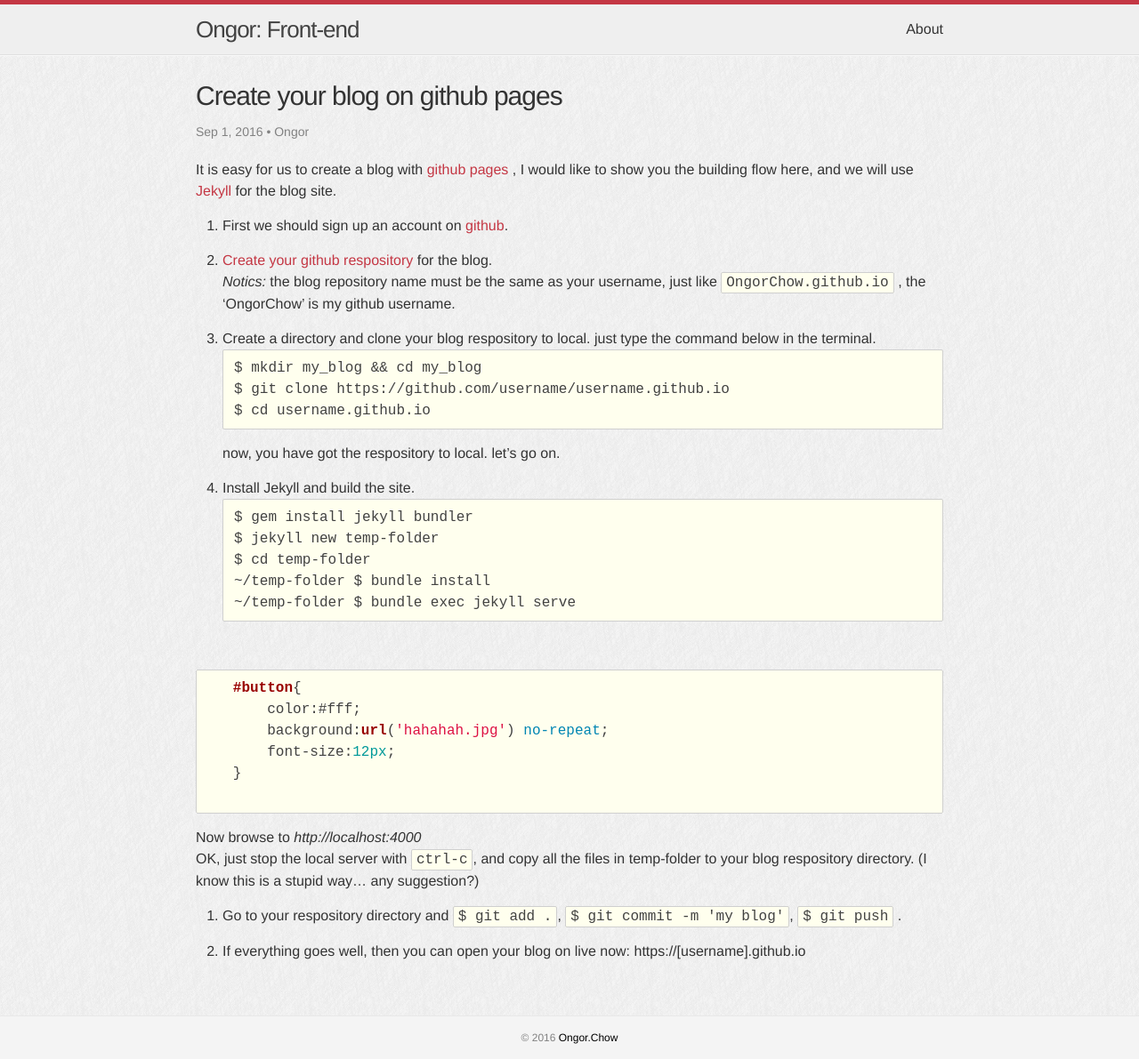
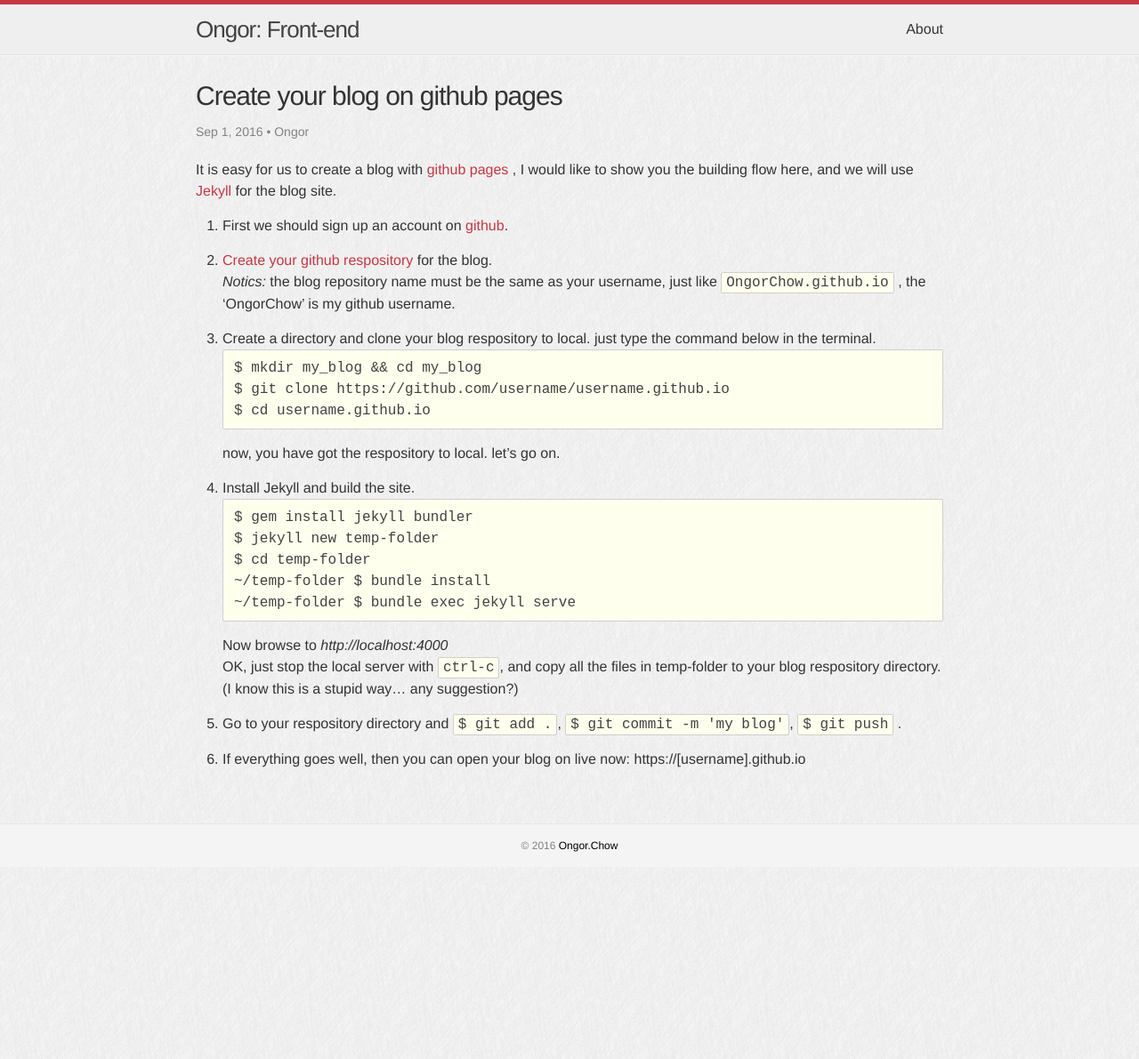
Before and after one commit to OngorChow/OngorChow.github.io, a Jekyll site: the page built from _posts/2016-08-30-create-your-blog-on-github.markdown, in a window 1280 px wide. Shown: the whole page at 89% size. Built offline with Jekyll 4.4.1, drawn with Linux system fonts in a browser that asks for light colours; after the commit the page ends 975 px from its top, so only the background shows below that.

```diff
--- a/_posts/2016-08-30-create-your-blog-on-github.markdown
+++ b/_posts/2016-08-30-create-your-blog-on-github.markdown
@@ -24,14 +24,6 @@ It is easy for us to create a blog with [github pages](https://pages.github.com/
    ~/temp-folder $ bundle install
    ~/temp-folder $ bundle exec jekyll serve
    </pre>
-   <br/>
-   {% highlight css %}
-   #button{
-       color:#fff;
-       background:url('hahahah.jpg') no-repeat;
-       font-size:12px;
-   }
-   {% endhighlight %}
    Now browse to *http://localhost:4000*
    <br/>
    OK, just stop the local server with `ctrl-c`, and copy all the files in temp-folder to your blog respository directory. (I know this is a stupid way... any suggestion?)
```
Also changed, not shown: _posts/2016-08-30-welcome-to-jekyll.markdown (+0 -8 lines).
